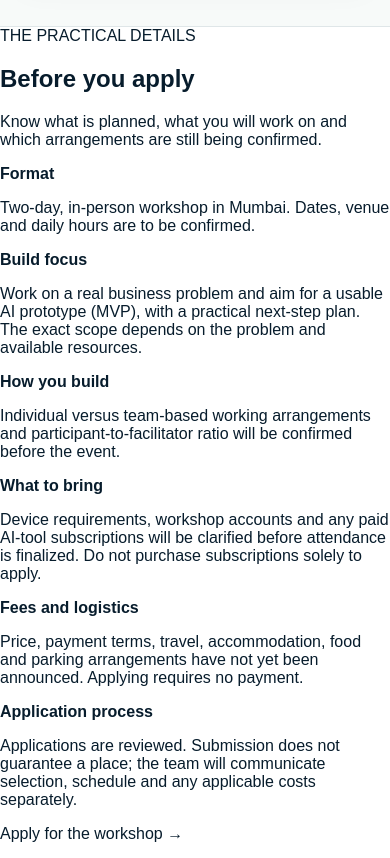
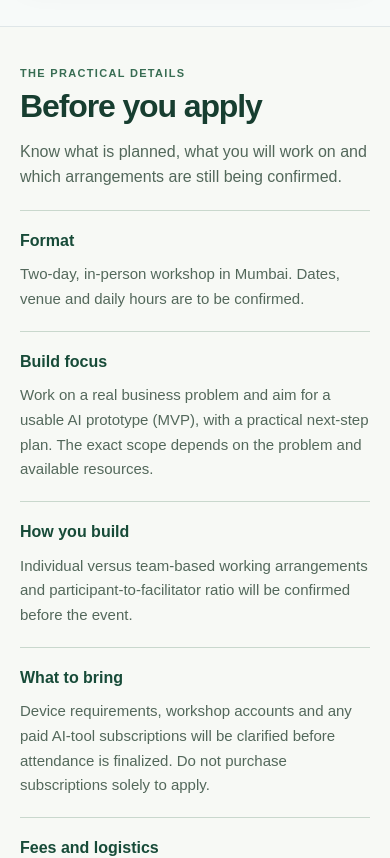
Before and after one commit to gthawani-del/Ai-lans, a Next.js app: page / in a window 390 px wide. Shown: the part 1680-2538 px from the top of the page. Built offline with nearby package versions, Linux system fonts and the light colour scheme.

Commit message:
Add mobile-first styling for workshop details and logistics

```diff
--- a/app/homepage.css
+++ b/app/homepage.css
@@ -116,3 +116,18 @@
 
 .homepage footer { flex-wrap:wrap; }
 .homepage .privacyLink { color:var(--home-teal); text-decoration:underline; display:inline-flex; align-items:center; min-height:44px; font-size:14px; }
+
+/* Workshop logistics are concise and clearly separate knowns from unconfirmed details. */
+.homepage .workshopDetails{padding:clamp(36px,5vw,88px) clamp(20px,6vw,100px);background:#f7f9f5;color:#173e30}
+.homepage .workshopDetailsHeading{max-width:720px;margin:0 0 30px}
+.homepage .workshopDetailsHeading>span{display:block;font-size:11px;font-weight:750;letter-spacing:.12em;color:#386d53}
+.homepage .workshopDetails h2{font-size:clamp(32px,4vw,56px);line-height:1.1;letter-spacing:-.035em;margin:10px 0 14px;color:#173e30}
+.homepage .workshopDetailsHeading p{font-size:clamp(16px,1.5vw,19px);line-height:1.6;margin:0;color:#53685b}
+.homepage .workshopFacts{display:grid;grid-template-columns:repeat(3,minmax(0,1fr));gap:0;border-top:1px solid #c9d8cd}
+.homepage .workshopFacts>div{padding:24px 22px 25px 0;border-bottom:1px solid #c9d8cd;min-width:0}
+.homepage .workshopFacts strong{display:block;font-size:16px;color:#174b38;line-height:1.4;margin-bottom:10px}
+.homepage .workshopFacts p{font-size:15px;line-height:1.65;color:#53685b;margin:0}
+.homepage .workshopDetailsApply{display:inline-flex;align-items:center;gap:15px;min-height:44px;margin-top:24px;padding:12px 19px;background:#165c46;color:white!important;border-radius:6px;text-decoration:none;font-weight:700;font-size:15px}
+.homepage .workshopDetailsApply:focus-visible{outline:3px solid #2c8b65;outline-offset:3px}
+@media(max-width:950px){.homepage .workshopFacts{grid-template-columns:repeat(2,minmax(0,1fr))}}
+@media(max-width:620px){.homepage .workshopFacts{grid-template-columns:1fr}.homepage .workshopFacts>div{padding:19px 0}.homepage .workshopDetails{padding:40px 20px}.homepage .workshopDetailsHeading{margin-bottom:20px}.homepage .workshopDetailsApply{width:100%;justify-content:center}}
```
